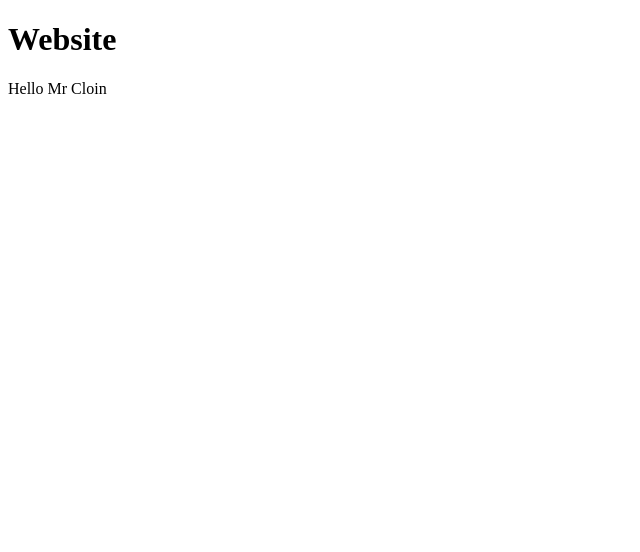
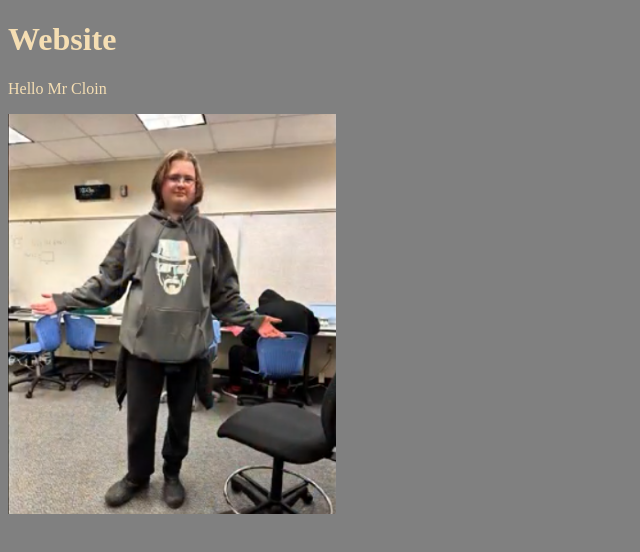
Before and after one commit to OwenTHEWALSH/CLC-website, a plain HTML site: page index.html in a window 1280 px wide. Shown: the whole page, without its empty margins (0-640 px from the left). Drawn offline with Linux system fonts and the light colour scheme.

Commit message:
Added Color

```diff
--- a/index.html
+++ b/index.html
@@ -4,10 +4,11 @@
     <meta charset="UTF-8">
     <meta name="viewport" content="width=device-width, initial-scale=1.0">
     <title>Document</title>
+    <link rel="stylesheet" href="styles.css">
 </head>
 <body>
     <h1>Website</h1>
     <p>Hello Mr Cloin</p>
-
+    <img src="FatXander.png" alt="Fat Xander" height="400px">
 </body>
 </html>
--- /dev/null
+++ b/styles.css
@@ -0,0 +1,4 @@
+body{
+    background-color:gray;
+    color: wheat;
+}
```
